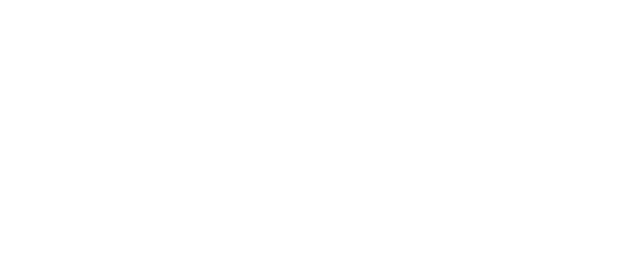
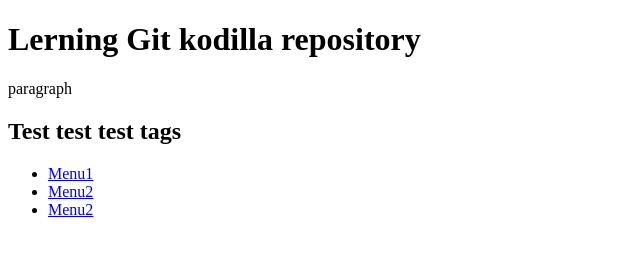
Before and after one commit to markal84/7.6, a plain HTML site: page index.html in a window 1280 px wide. Shown: the whole page, without its empty margins (0-640 px from the left). Drawn offline with nearby package versions, Linux system fonts and the light colour scheme; files that its build step writes are made by us from their sources.

Commit message:
Add header and navigation

```diff
--- a/index.html
+++ b/index.html
@@ -8,6 +8,18 @@
     </head>
 
     <body>
+            <header>
+                    <h1>Lerning Git kodilla repository</h1>
+                     <p>paragraph</p>
+                    <h2>Test test test tags</h2>
+                    <nav>
+                        <ul>
+                            <li><a href="#">Menu1</a></li>
+                            <li><a href="#">Menu2</a></li>
+                            <li><a href="#">Menu2</a></li>
+                        </ul>
+                    </nav>
+                </header>
     </body>
 
 </html>
```
